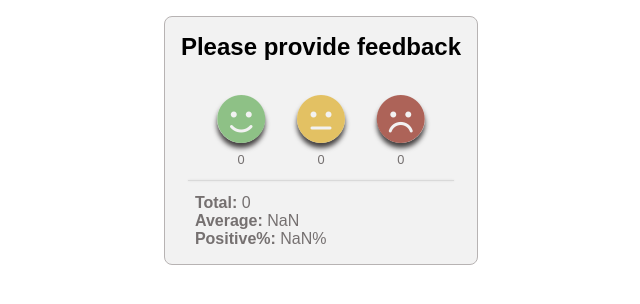
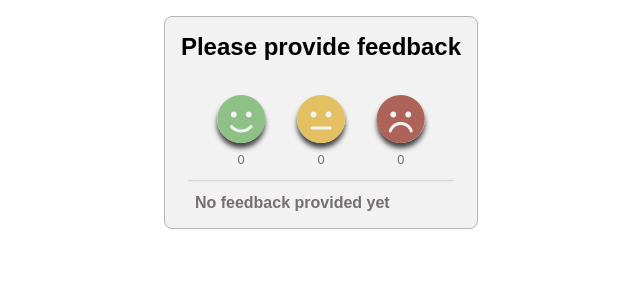
Before and after one commit to prb01/fullstackopen, a React (Create React App) app in the folder part1/unicafe/: page / in a window 1280 px wide. Shown: the top 304 px of the page, without its empty margins (319-959 px from the left). Built offline with nearby package versions, Linux system fonts and the light colour scheme.

Commit message:
Unicafe step4 completed

```diff
--- a/part1/unicafe/src/App.js
+++ b/part1/unicafe/src/App.js
@@ -14,7 +14,16 @@ const Counter = ({num}) => (
   </span>
 )
 
-const Stats = (props) => (
+const Stats = (props) => {
+  if (props.total === 0) {
+    return (
+      <div className="stats-container">
+        <span className="stat-text">No feedback provided yet</span>
+      </div>
+    )
+  }
+
+  return (
     <div className="stats-container">
       <ul>
         <li>
@@ -32,6 +41,8 @@ const Stats = (props) => (
       </ul>
     </div>
     )
+}
+
 
 const App = () => {
   // save clicks of each button to its own state
@@ -72,7 +83,6 @@ const App = () => {
       </div>
 
       <hr />
-
       <Stats total={total} avg={avg} pos={pos} />
     </div>
     </>
```
Lines whose indentation alone changed are shown as unchanged.
